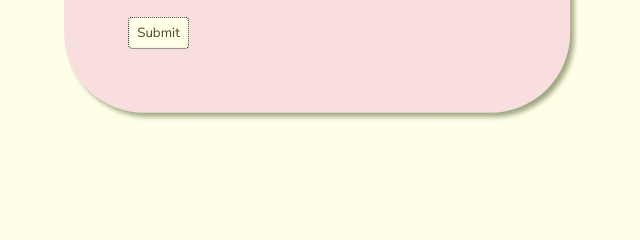
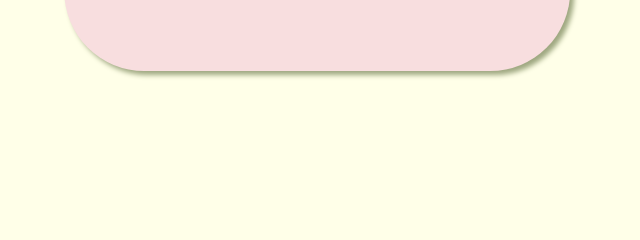
Before and after one commit to diego-nst/hobbysite-g-2, a Django app: template user_management/templates/user_management/profile.html in a window 1280 px wide. Shown: the part 376-616 px from the top of the page, without its empty margins (323-963 px from the left). Run offline with Django 5.2, Linux system fonts and the light colour scheme; the template is opened without the code that fills it: values that come from a table or form of the project are taken from there, others are empty; the visitor is signed in with stand-in values (Sample User, id 1).

Commit message:
Hid submit button when accessing the profile page of another user

```diff
--- a/user_management/templates/user_management/profile.html
+++ b/user_management/templates/user_management/profile.html
@@ -27,8 +27,6 @@
         <p style="font-weight: bold; color: #434D20">Email: {{ profile.email }}</p>
         {% if request.user.profile == profile %}
             <input type="submit" value="Submit">
-        {% else %}
-            <input type="submit" value="Submit" disabled="True">
         {% endif %}
         </form>
     </section>
```
